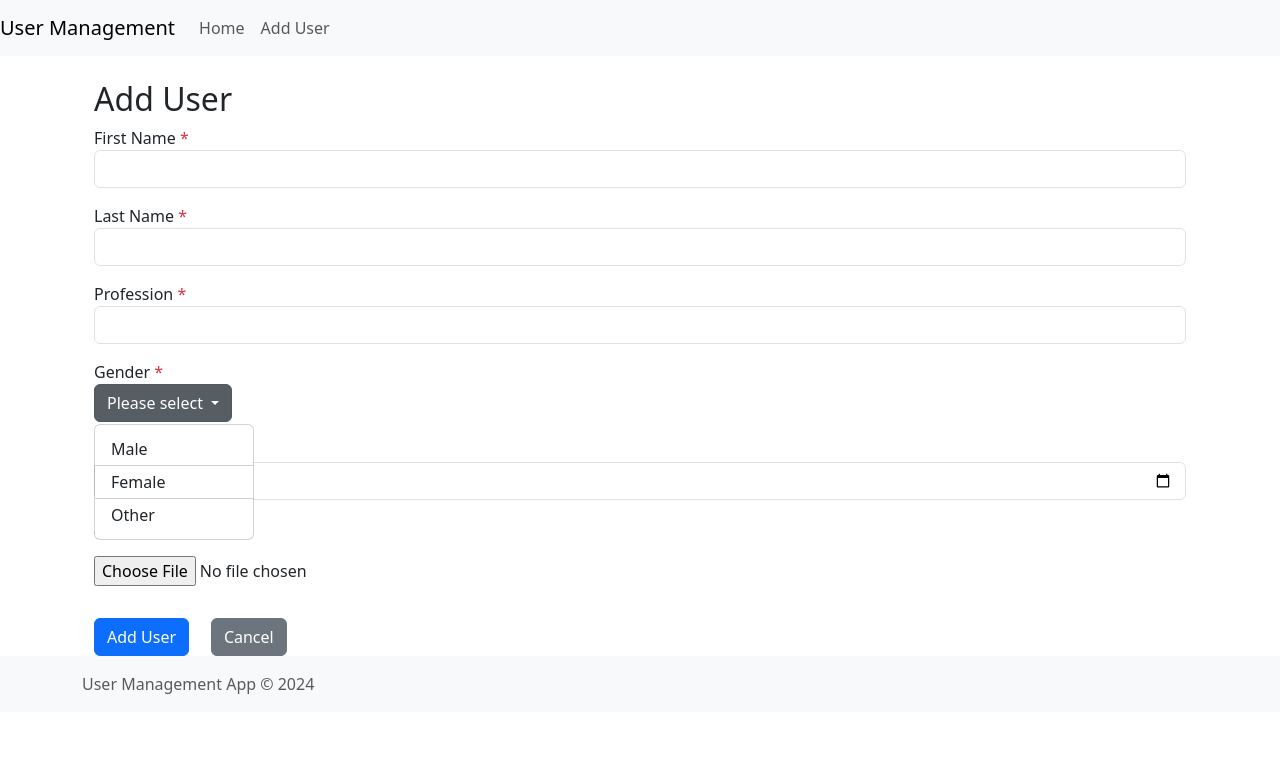
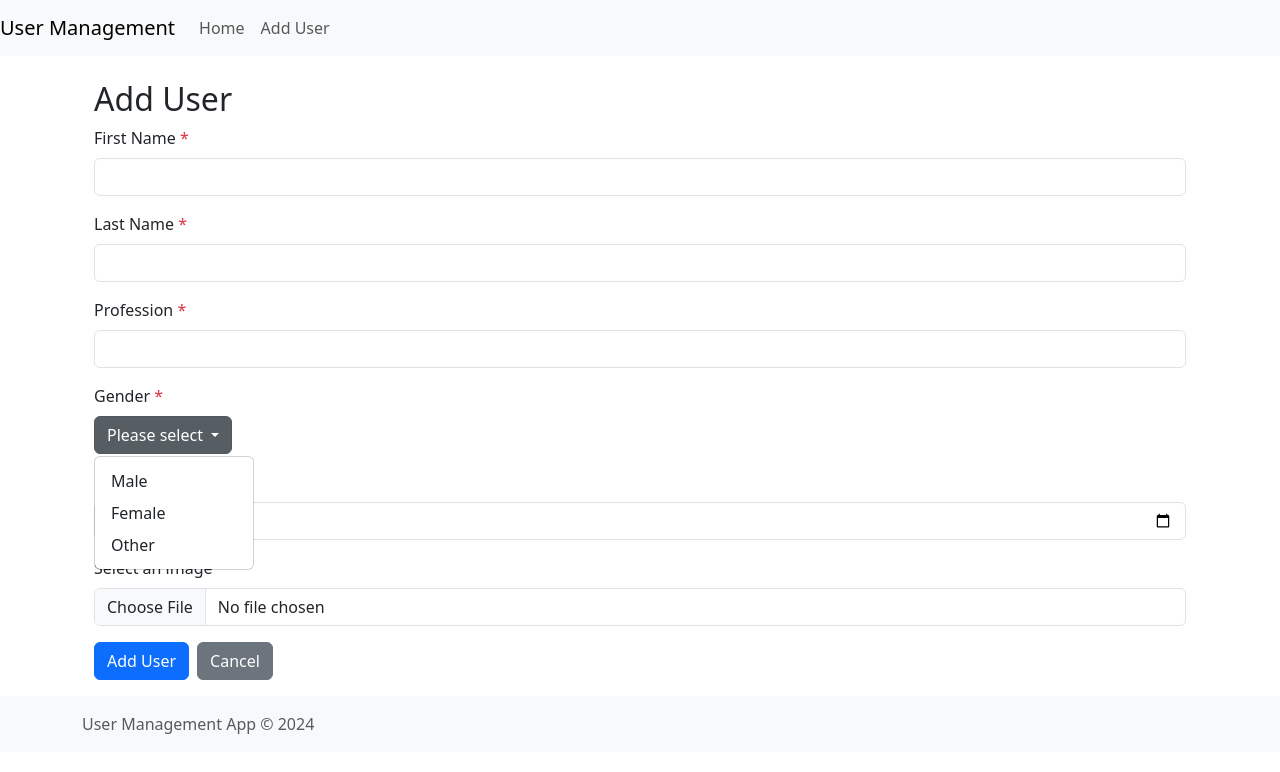
Before and after one commit to KaloqnDonchev/AngularCRUD, an Angular app: page /add-user in a window 1280 px wide. Both pictures are taken after a click on the button "Please select". Shown: the top 772 px of the page. Built offline with nearby package versions, Linux system fonts and the light colour scheme.

Commit message:
minor styling fixes

```diff
--- a/src/app/components/add-user/add-user.component.css
+++ b/src/app/components/add-user/add-user.component.css
@@ -18,15 +18,3 @@
         max-width: 50%;
     }
 }
-
-.buttons-container {
-    margin-top: 1rem;
-    display: flex;
-    gap: 2%;
-}
-
-.form-container {
-    display: flex;
-    flex-direction: column;
-    gap: 1rem;
-}
--- a/src/app/components/add-user/add-user.component.html
+++ b/src/app/components/add-user/add-user.component.html
@@ -1,44 +1,55 @@
 <div class="container">
+
   <div class="alert alert-warning alert-dismissible fade show" role="alert" *ngIf="wrongInformation">
     {{ wrongInformation }}
     <button type="button" class="btn-close" data-bs-dismiss="alert" aria-label="Close"></button>
   </div>
+
   <h2>Add User</h2>
+
   <form class="form-container" (ngSubmit)="addUser()">
-    <div class="form-group">
-      <label for="firstName">First Name <span class="text-danger">*</span></label>
+
+    <div class="mb-3">
+      <label for="firstName" class="form-label">First Name <span class="text-danger">*</span></label>
       <input type="text" class="form-control" id="firstName" [(ngModel)]="user.firstName" name="firstName" required>
     </div>
-    <div class="form-group">
-      <label for="lastName">Last Name <span class="text-danger">*</span></label>
+
+    <div class="mb-3">
+      <label for="lastName" class="form-label">Last Name <span class="text-danger">*</span></label>
       <input type="text" class="form-control" id="lastName" [(ngModel)]="user.lastName" name="lastName" required>
     </div>
-    <div class="form-group">
-      <label for="profession">Profession <span class="text-danger">*</span></label>
+
+    <div class="mb-3">
+      <label for="profession" class="form-label">Profession <span class="text-danger">*</span></label>
       <input type="text" class="form-control" id="profession" [(ngModel)]="user.profession" name="profession" required>
     </div>
-    <div class="form-group">
-      <label for="gender">Gender <span class="text-danger">*</span></label>
+
+    <div class="mb-3">
+      <label class="form-label">Gender <span class="text-danger">*</span></label>
       <div class="dropdown">
         <button class="btn btn-secondary dropdown-toggle" type="button" id="genderDropdown" data-bs-toggle="dropdown" aria-haspopup="true" aria-expanded="false">
           {{ selectedGenderLabel }}
         </button>
-        <div class="dropdown-menu" aria-labelledby="genderDropdown">
-          <ng-container *ngFor="let gender of genders; let i = index">
+        <ul class="dropdown-menu" aria-labelledby="genderDropdown">
+          <li *ngFor="let gender of genders">
             <a class="dropdown-item" (click)="selectGender(gender)">{{ gender }}</a>
-            <div *ngIf="i < genders.length - 1" class="dropdown-divider"></div>
-          </ng-container>
-        </div>
+          </li>
+        </ul>
       </div>
     </div>
-    <div class="form-group">
-      <label for="dateOfBirth">Date of Birth <span class="text-danger">*</span></label>
+
+    <div class="mb-3">
+      <label for="dateOfBirth" class="form-label">Date of Birth <span class="text-danger">*</span></label>
       <input type="date" class="form-control" id="dateOfBirth" [(ngModel)]="user.dateOfBirth" name="dateOfBirth" required>
     </div>
-    <label>Select an image</label>
-    <input class="image-upload" type="file" (change)="handleFileSelected($event)">
-    <div class="buttons-container">
-      <button type="submit" class="btn btn-primary">Add User</button>
+
+    <div class="mb-3">
+      <label class="form-label">Select an image</label>
+      <input type="file" class="form-control" (change)="handleFileSelected($event)">
+    </div>
+
+    <div class="mb-3">
+      <button type="submit" class="btn btn-primary me-2">Add User</button>
       <button type="button" class="btn btn-secondary" (click)="router.navigate(['/'])">Cancel</button>
     </div>
   </form>
--- a/src/app/components/edit-user/edit-user.component.css
+++ b/src/app/components/edit-user/edit-user.component.css
@@ -15,15 +15,3 @@
 .dropdown-divider {
     margin: 0;
 }
-
-.buttons-container {
-    margin-top: 1rem;
-    display: flex;
-    gap: 2%;
-}
-
-.form-container {
-    display: flex;
-    flex-direction: column;
-    gap: 1rem;
-}
--- a/src/app/components/edit-user/edit-user.component.html
+++ b/src/app/components/edit-user/edit-user.component.html
@@ -3,39 +3,52 @@
     {{ wrongInformation }}
     <button type="button" class="btn-close" data-bs-dismiss="alert" aria-label="Close"></button>
   </div>
+
   <h2>Edit User</h2>
+
   <form class="form-container" (ngSubmit)="updateUser()">
-    <div class="form-group">
-      <label for="firstName">First Name</label>
+
+    <div class="mb-3">
+      <label for="firstName" class="form-label">First Name</label>
       <input type="text" class="form-control" id="firstName" [(ngModel)]="user.firstName" name="firstName" required>
     </div>
-    <div class="form-group">
-      <label for="lastName">Last Name</label>
+
+    <div class="mb-3">
+      <label for="lastName" class="form-label">Last Name</label>
       <input type="text" class="form-control" id="lastName" [(ngModel)]="user.lastName" name="lastName" required>
     </div>
-    <div class="form-group">
-      <label for="profession">Profession</label>
+
+    <div class="mb-3">
+      <label for="profession" class="form-label">Profession</label>
       <input type="text" class="form-control" id="profession" [(ngModel)]="user.profession" name="profession" required>
     </div>
-    <div class="form-group">
-      <label for="gender">Gender</label>
+
+    <div class="mb-3">
+      <label class="form-label">Gender</label>
       <div class="dropdown">
         <button class="btn btn-secondary dropdown-toggle" type="button" id="genderDropdown" data-bs-toggle="dropdown" aria-haspopup="true" aria-expanded="false">
           {{ selectedGenderLabel }}
         </button>
-        <div class="dropdown-menu" aria-labelledby="genderDropdown">
-          <a class="dropdown-item" *ngFor="let gender of genders" (click)="selectGender(gender)">{{ gender }}</a>
-        </div>
+        <ul class="dropdown-menu" aria-labelledby="genderDropdown">
+          <li *ngFor="let gender of genders">
+            <a class="dropdown-item" (click)="selectGender(gender)">{{ gender }}</a>
+          </li>
+        </ul>
       </div>
     </div>
-    <div class="form-group">
-      <label for="dateOfBirth">Date of Birth</label>
+
+    <div class="mb-3">
+      <label for="dateOfBirth" class="form-label">Date of Birth</label>
       <input type="date" class="form-control" id="dateOfBirth" [(ngModel)]="user.dateOfBirth" name="dateOfBirth" required>
     </div>
-    <label>Select an image</label>
-    <input type="file" (change)="handleFileSelected($event)">
-    <div class="buttons-container">
-      <button type="submit" class="btn btn-primary">Update User</button>
+
+    <div class="mb-3">
+      <label class="form-label">Select an image</label>
+      <input type="file" class="form-control" (change)="handleFileSelected($event)">
+    </div>
+
+    <div class="mb-3">
+      <button type="submit" class="btn btn-primary me-2">Update User</button>
       <button type="button" class="btn btn-secondary" (click)="router.navigate(['/'])">Cancel</button>
     </div>
   </form>
--- a/src/app/components/home/home.component.ts
+++ b/src/app/components/home/home.component.ts
@@ -80,6 +80,7 @@ export class HomeComponent implements OnInit {
       }
       this.setPage(this.currentPage);
       this.closeModal();
+      this.successMessage = 'User deleted successfully!';
     };
   };
 
```
